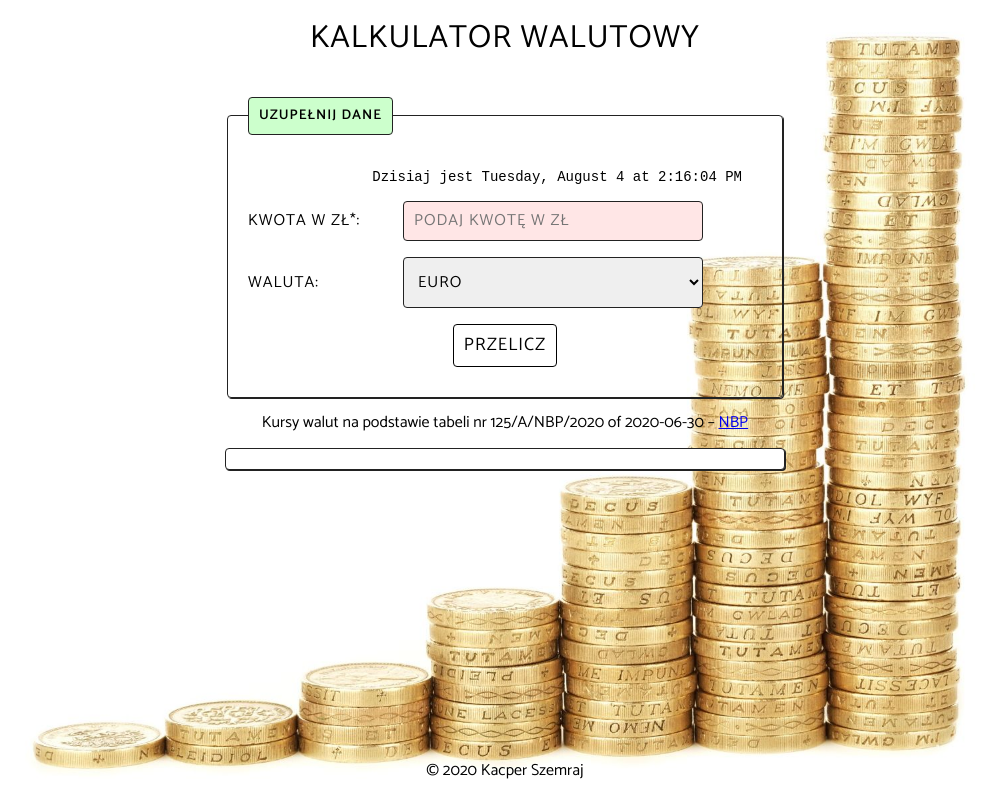
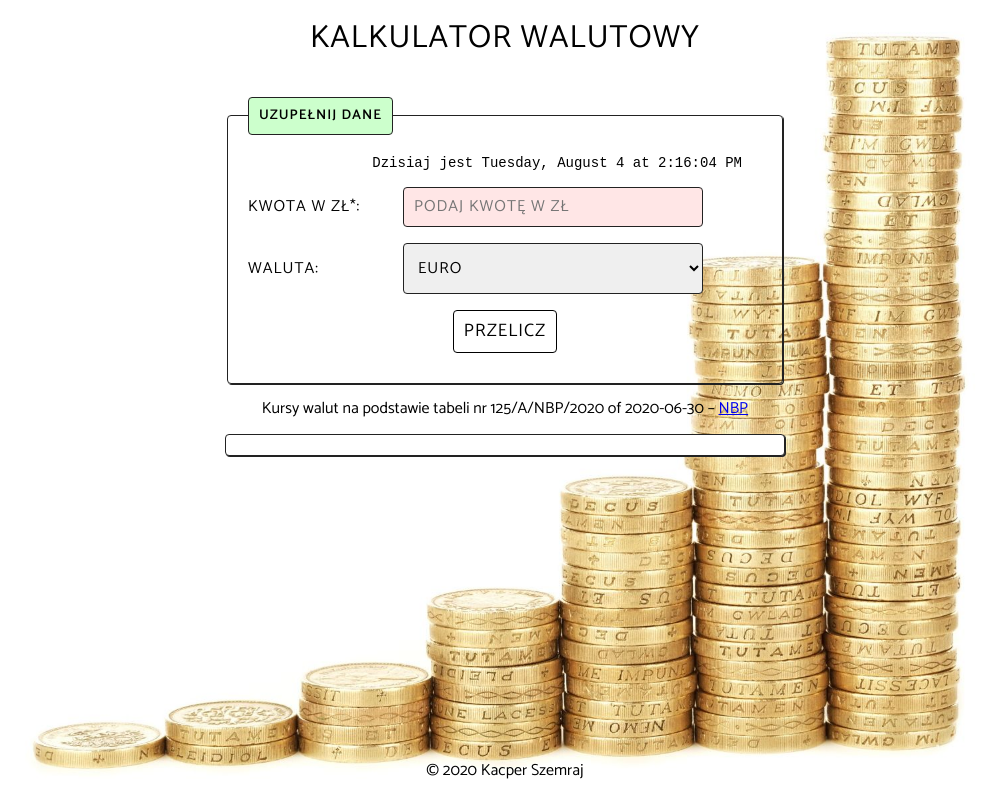
Before and after one commit to KacperSzemraj/currency-converter-react, a React (Create React App) app: page / in a window 1280 px wide. Shown: the whole page, without its empty margins (135-1132 px from the left). Built offline with nearby package versions, Linux system fonts and the light colour scheme.

Commit message:
paragraph changed to division

```diff
--- a/src/Container/Form/Clock/index.js
+++ b/src/Container/Form/Clock/index.js
@@ -26,11 +26,11 @@ const Clock = () => {
 
 
     return (
-        <p className="form__clock">
+        <div className="form__clock">
             Dzisiaj jest
             {" "}
             {formatDate(date)}
-        </p>
+        </div>
     )
 };
 
```
